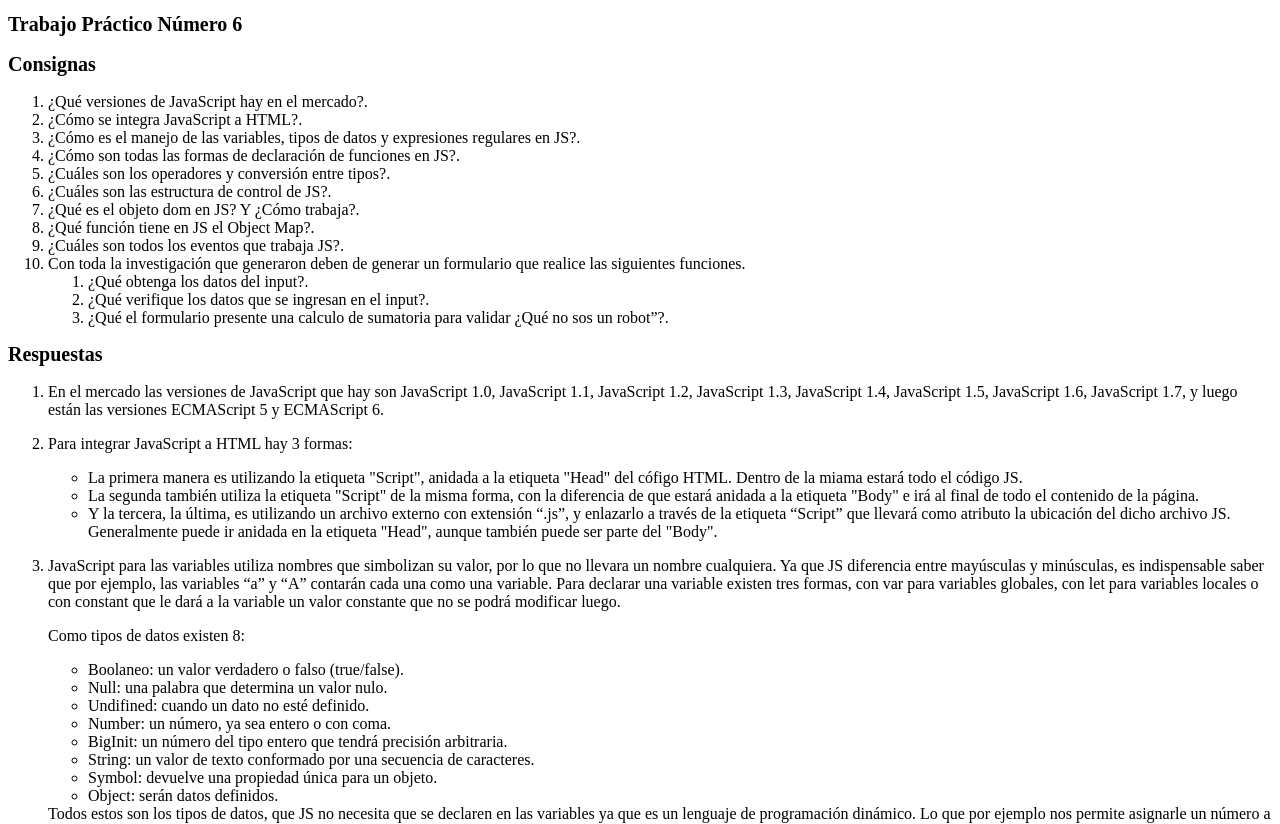
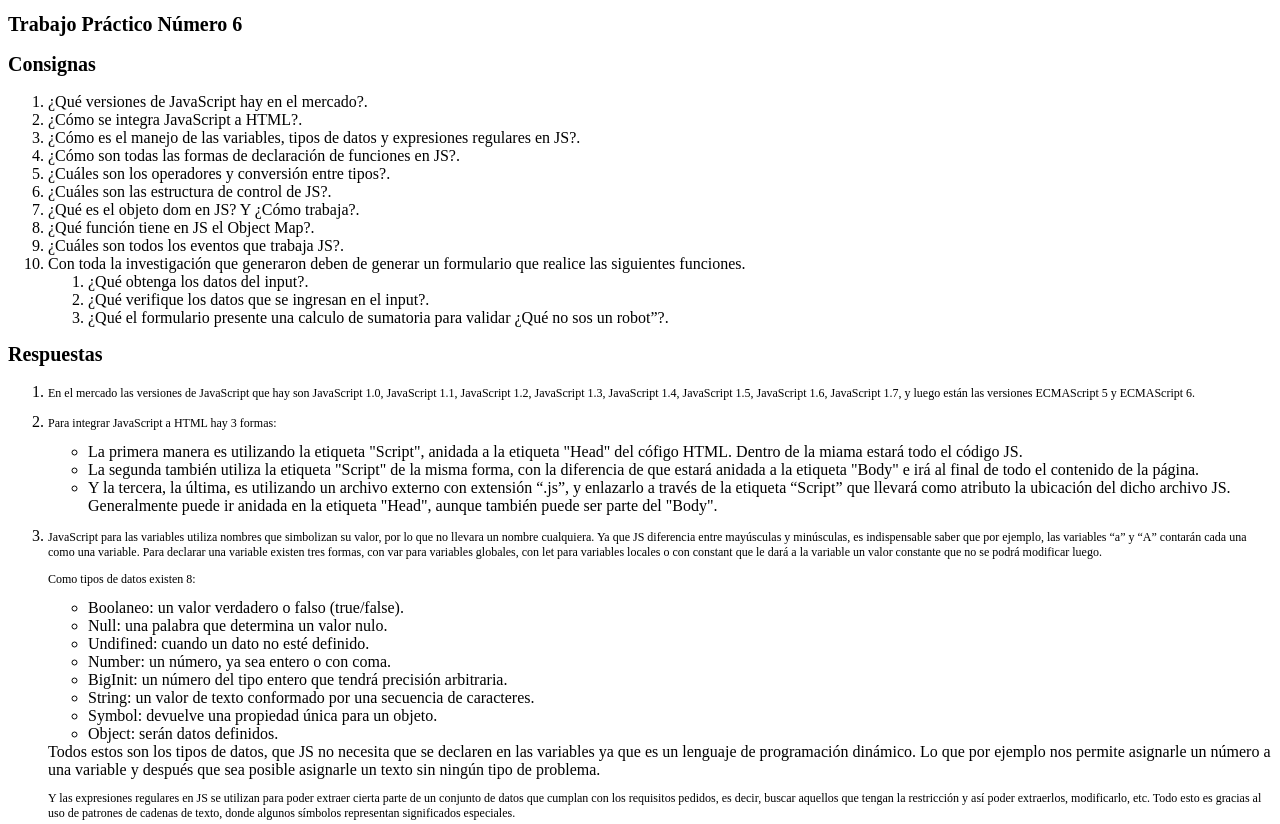
Before and after one commit to ReginaPescara/TrabajoPracticoN6, a plain HTML site: page index.html in a window 1280 px wide. Shown: the top 824 px of the page. Drawn offline with Linux system fonts and the light colour scheme.

Commit message:
Etiquetas p y las etiquetas li que enten anidadas a una etiqueta ul que este dentro de una etiqueta p con propiedades de tamaño de fuente

```diff
--- a/CSS/style.css
+++ b/CSS/style.css
@@ -2,3 +2,6 @@
 h1, h2{
     font-size: 20px;
 }
+p, p ul li{
+    font-size: 12px;
+}
```
